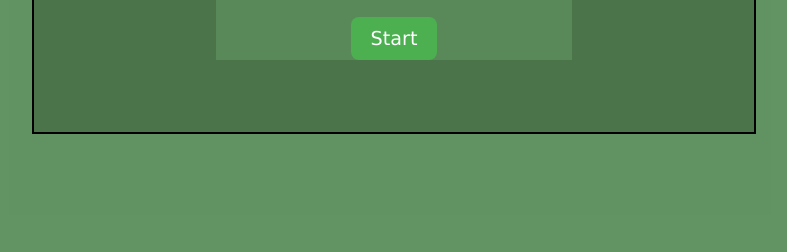
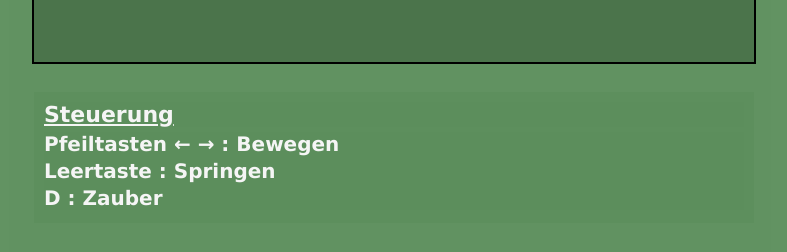
Before and after one commit to FelixRabenholdDev/Shroomy, a plain HTML site: page index.html in a window 1280 px wide. Shown: the part 548-800 px from the top of the page, without its empty margins (246-1033 px from the left). Drawn offline with Linux system fonts and the light colour scheme.

Commit message:
add controls

```diff
--- a/index.html
+++ b/index.html
@@ -42,5 +42,13 @@
         </div>
       </div>
     </div>
+    <div id="controls" class="controls">
+        <h3>Steuerung</h3>
+        <ul>
+            <li>Pfeiltasten ← → : Bewegen</li>
+            <li>Leertaste : Springen</li>
+            <li>D : Zauber</li>
+        </ul>
+    </div>
   </body>
 </html>
--- a/style.css
+++ b/style.css
@@ -1,11 +1,11 @@
-*{
-    font-family:'Lucida Sans', 'Lucida Sans Regular', 'Lucida Grande', 'Lucida Sans Unicode', Geneva, Verdana, sans-serif;
+* {
+    font-family: 'Lucida Sans', 'Lucida Sans Regular', 'Lucida Grande', 'Lucida Sans Unicode', Geneva, Verdana, sans-serif;
     box-sizing: border-box;
     scroll-behavior: smooth;
     background-color: rgba(93, 143, 93, 0.815);
 }
 
-a{
+a {
     text-decoration: none;
 }
 
@@ -32,7 +32,7 @@ button {
     cursor: pointer;
     border-radius: 8px;
     background-color: #4CAF50;
-  color: white;
+    color: whitesmoke;
     transition: 0.2s;
 }
 
@@ -56,7 +56,7 @@ button:hover {
     left: 0;
     width: 100%;
     height: 100%;
-  color: white;
+    color: whitesmoke;
     display: flex;
     justify-content: center;
     align-items: center;
@@ -80,3 +80,28 @@ button:hover {
 .hidden {
     display: none;
 }
+
+.controls {
+    margin-top: 10px;
+    padding: 10px;
+    color: whitesmoke;
+    width: 720px;
+    font-weight: 600;
+    font-size: 20px;
+}
+
+.controls h3 {
+    margin: 0 0 5px 0;
+    font-size: 22px;
+    text-decoration: underline;
+}
+
+.controls ul {
+    list-style: none;
+    padding: 0;
+    margin: 0;
+}
+
+.controls li {
+    margin: 3px 0;
+}
```
Lines whose indentation alone changed are shown as unchanged.
